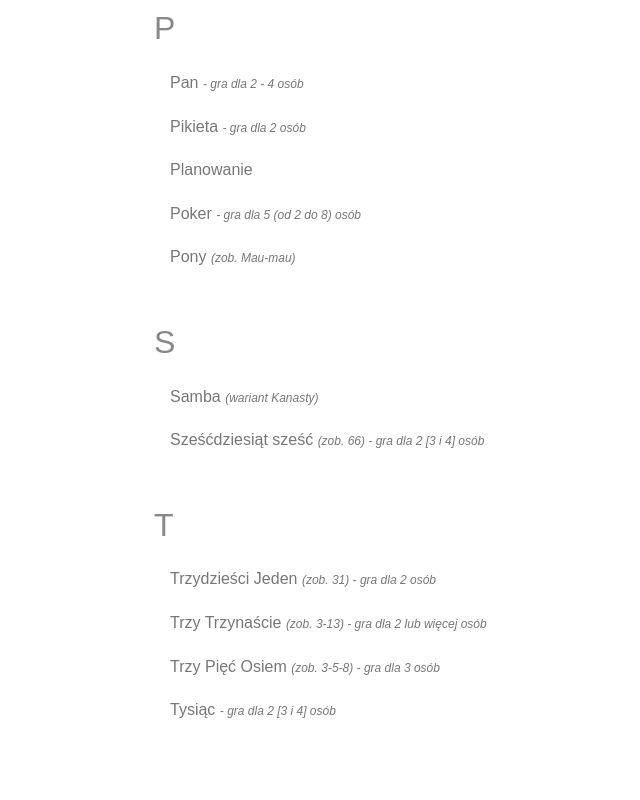
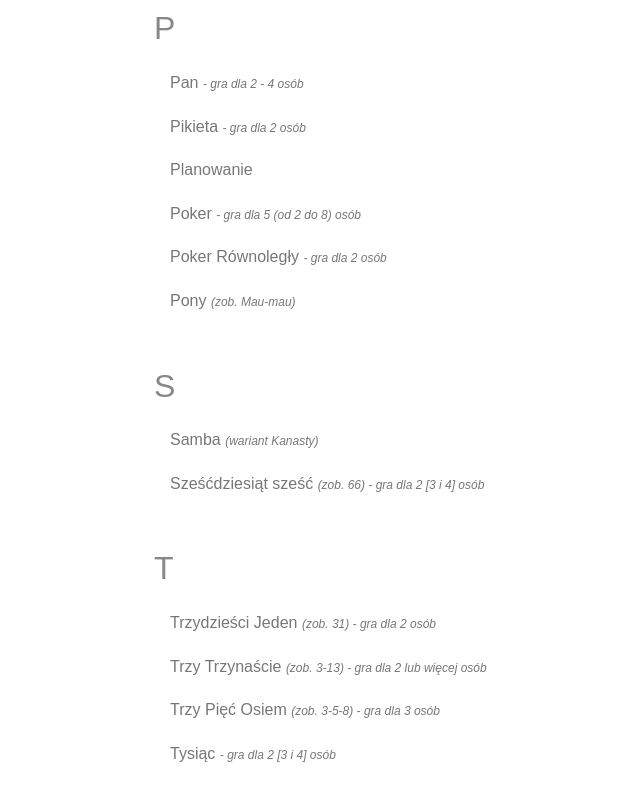
Before and after one commit to casper01/CardGames, a React app: page / in a window 1280 px wide. Shown: the part 3824-4624 px from the top of the page, without its empty margins (86-726 px from the left). Built offline with nearby package versions, Linux system fonts and the light colour scheme.

Commit message:
Poker rownolegly

```diff
--- a/GamesList.jsx
+++ b/GamesList.jsx
@@ -60,6 +60,7 @@
 import Pikieta from './games/Pikieta.jsx';
 import Planowanie from './games/Planowanie.jsx';
 import Poker from './games/Poker.jsx';
+import PokerRownolegly from './games/PokerRownolegly.jsx';
 
 
 class GamesList extends React.Component {
@@ -121,6 +122,7 @@
                 new Pikieta(),
                 new Planowanie(),
                 new Poker(),
+                new PokerRownolegly(),
                 new Pony(),
                 new Samba(),
                 new SzescdziesiatSzesc(),
--- /dev/null
+++ b/games/PokerRownolegly.jsx
@@ -0,0 +1,13 @@
+import React from 'react';
+import Poker from './Poker.jsx';
+
+
+export default class PokerRownolegly extends Poker {
+    constructor(props) {
+        super(props);
+        this.state.name = 'Poker Równoległy';
+        this.state.url += '#rownolegly';
+        this.state.desc = 'gra dla 2 osób';
+        this.state.players = [2];
+    }
+}
```
